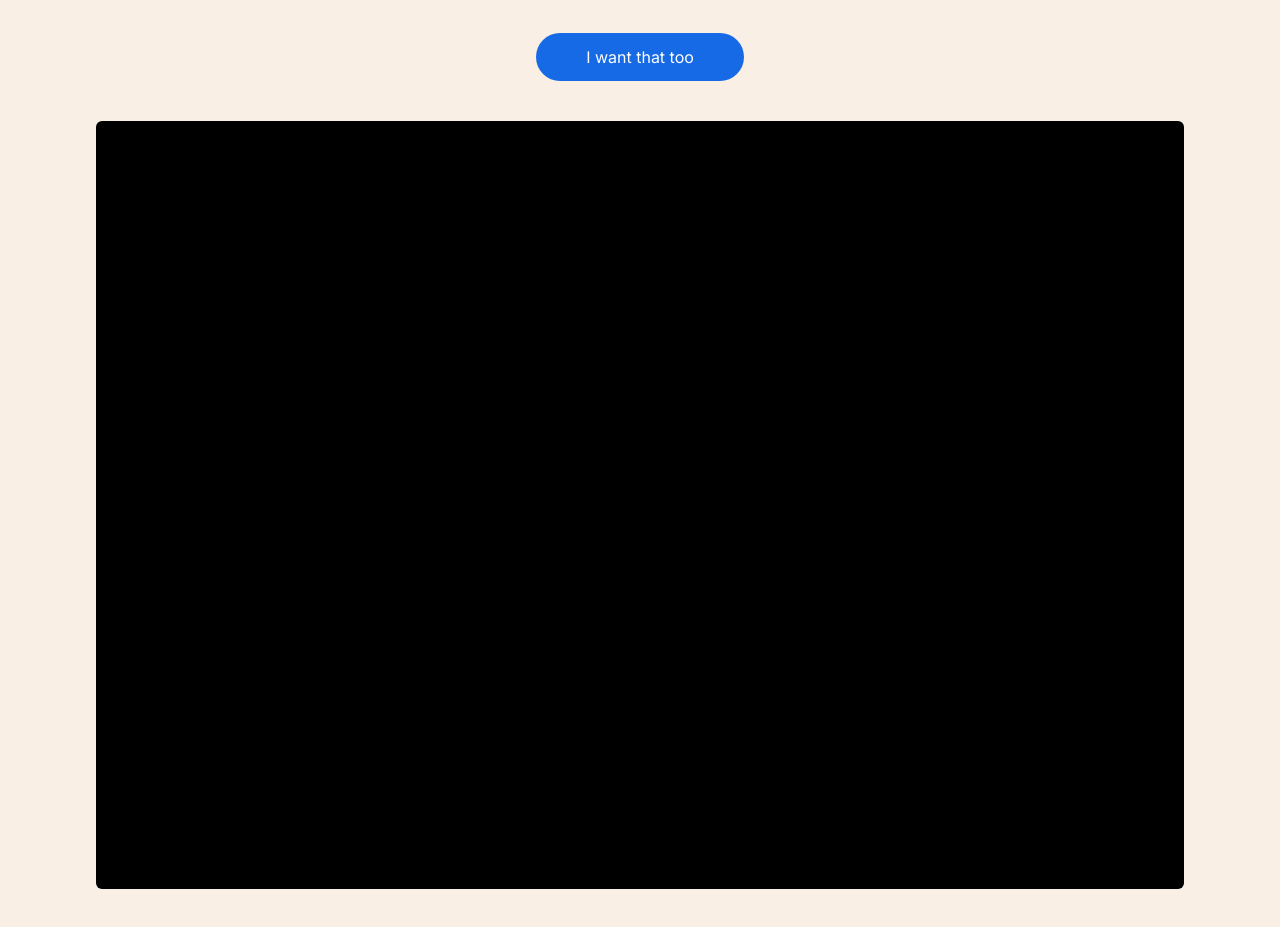
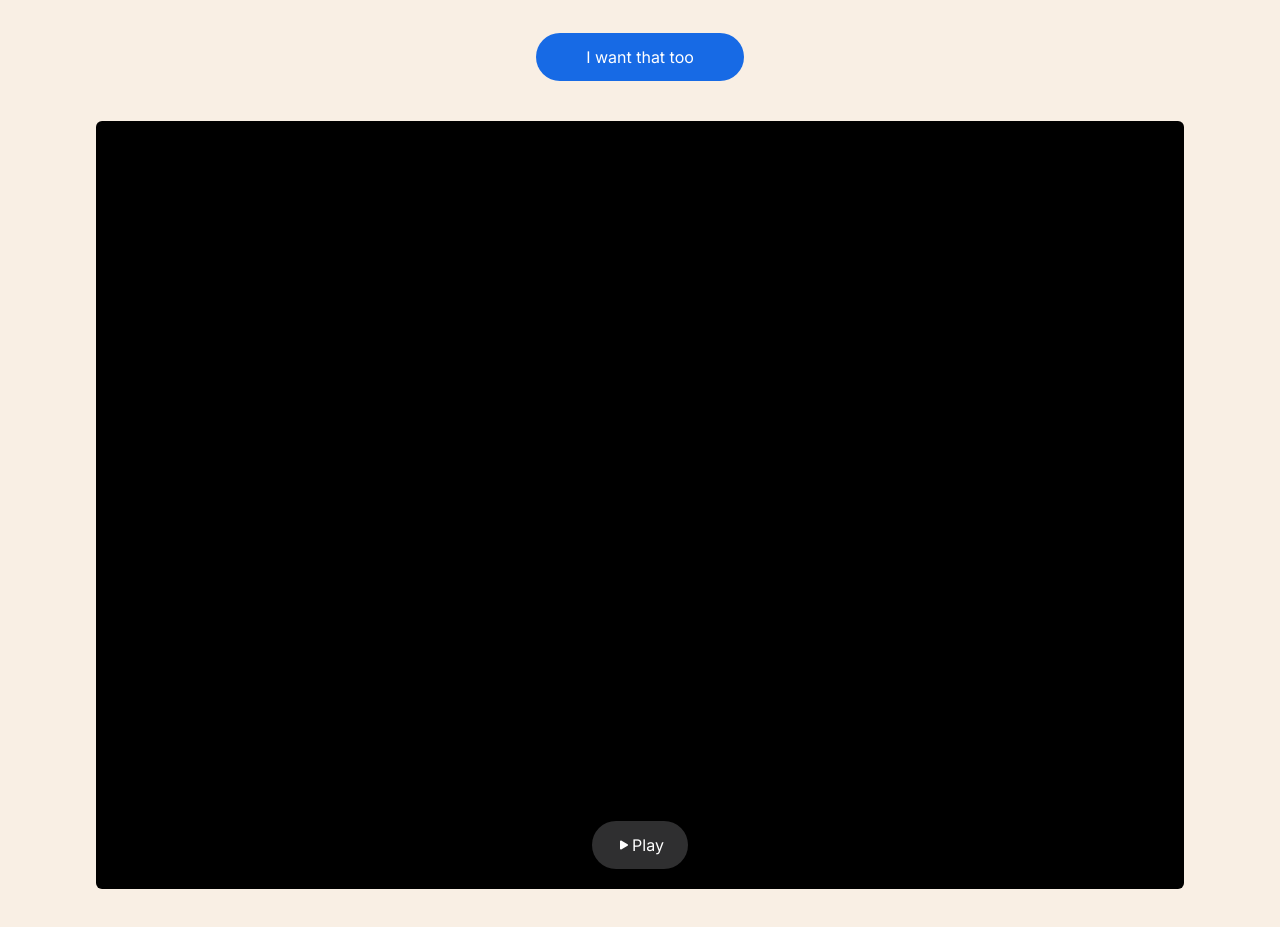
Before and after one commit to emmaudebu/Slite, a React (Vite) app in the folder slite/: page / in a window 1280 px wide. Shown: the part 3180-4107 px from the top of the page. Built offline with nearby package versions, Linux system fonts and the light colour scheme.

Commit message:
verified

```diff
--- a/slite/src/components/Ideas.jsx
+++ b/slite/src/components/Ideas.jsx
@@ -14,7 +14,22 @@ const Ideas = () => {
       <button className=" bg-[#176AE5] w-[13rem] h-[3rem] text-white mx-auto rounded-full">
         I want that too
       </button>
-      <section className=" bg-black w-full h-[48rem] mx-auto rounded-md mt-10"></section>
+      <section className=" bg-black w-full h-[48rem] mx-auto rounded-md mt-10 flex items-end py-5">
+        <button className=" bg-[#2F2F30] w-[6rem] h-[3rem] text-white mx-auto rounded-full flex items-center justify-center">
+          <svg
+            stroke="currentColor"
+            fill="currentColor"
+            stroke-width="0"
+            viewBox="0 0 16 16"
+            height="1em"
+            width="1em"
+            xmlns="http://www.w3.org/2000/svg"
+          >
+            <path d="M11.596 8.697l-6.363 3.692c-.54.313-1.233-.066-1.233-.697V4.308c0-.63.692-1.01 1.233-.696l6.363 3.692a.802.802 0 010 1.393z"></path>
+          </svg>{" "}
+          <span>Play</span>
+        </button>
+      </section>
     </div>
   );
 };
```
